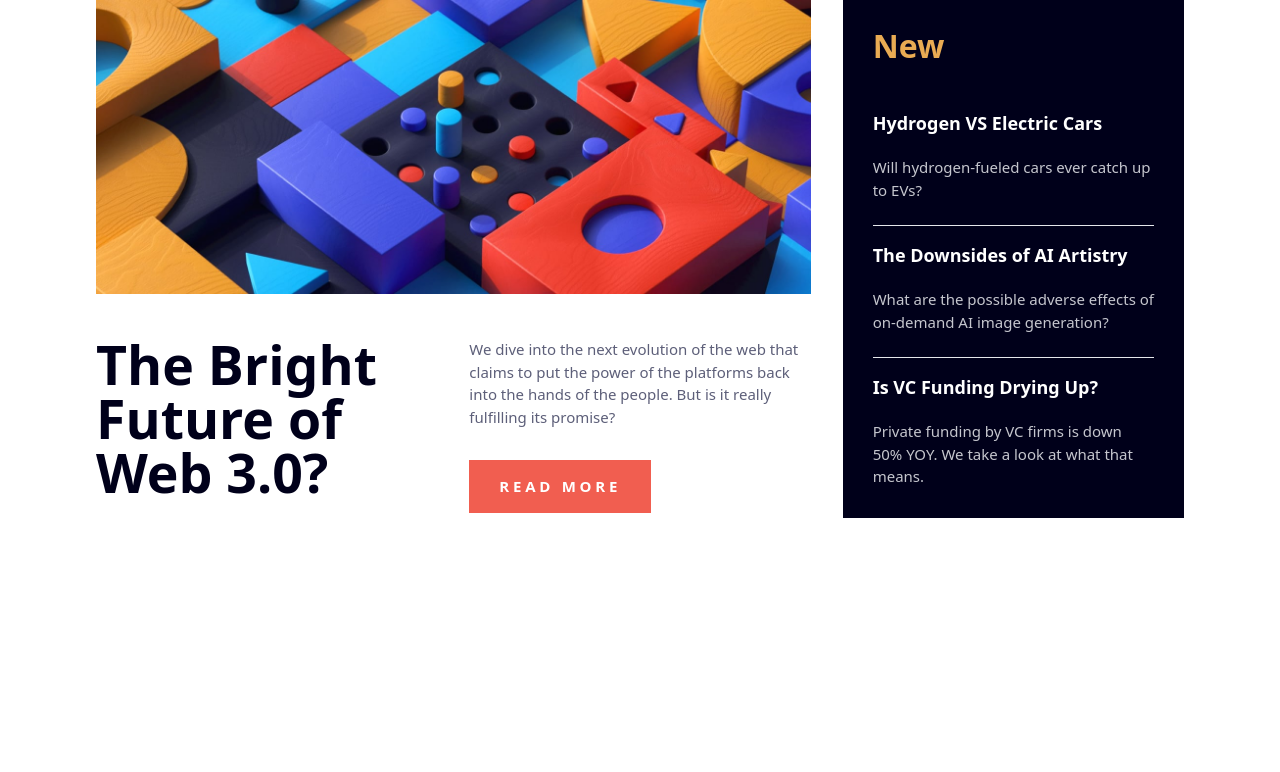
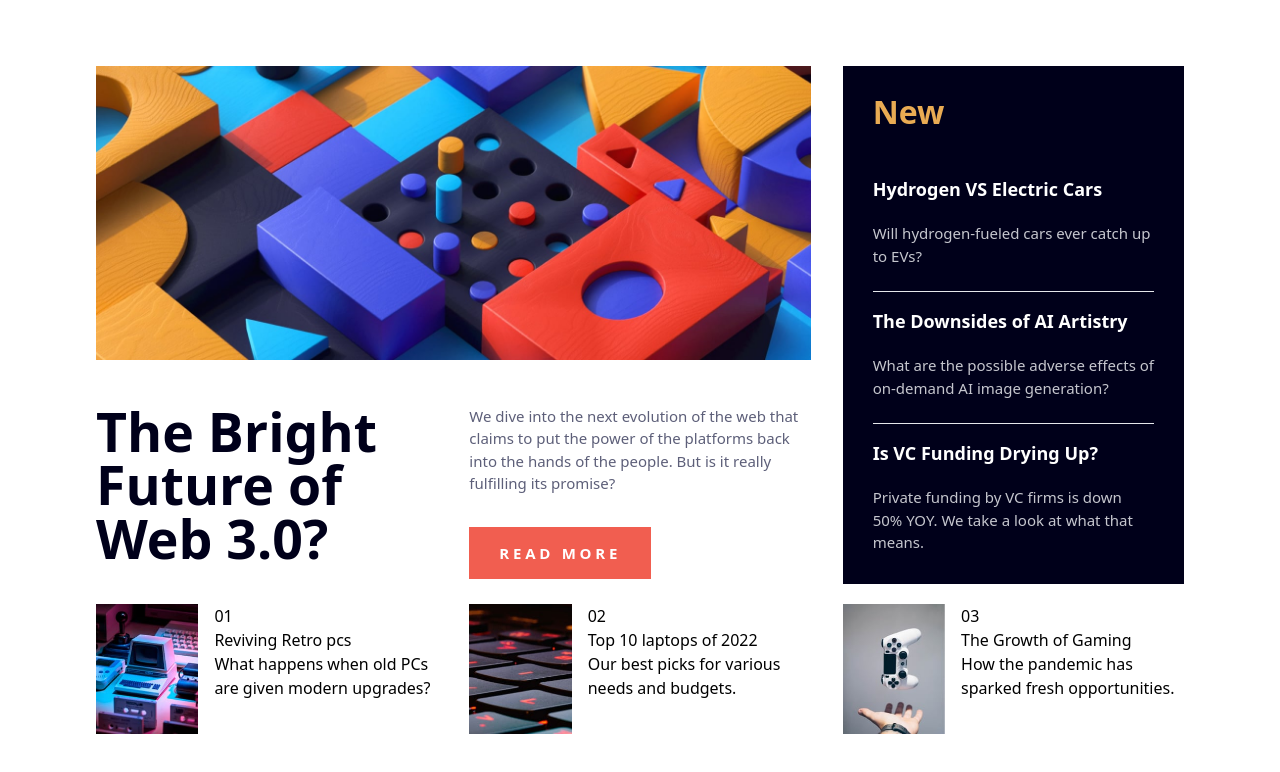
Before and after one commit to sphnikola/news-homepage, a React (Vite) app: page / in a window 1280 px wide. Shown: the top 772 px of the page. Built offline with nearby package versions, Linux system fonts and the light colour scheme.

Commit message:
add the whole content to the center of the page using grid

```diff
--- a/src/App.jsx
+++ b/src/App.jsx
@@ -1,9 +1,12 @@
 import Body from "./Body";
+import { Footer } from "./Footer";
+
 function App() {
   return (
     <>
-      <div className="max-w-[70rem] mx-auto">
+      <div className="max-w-[70rem] mx-auto font-inter h-screen grid place-content-center">
         <Body />
+        <Footer />
       </div>
     </>
   );
```
